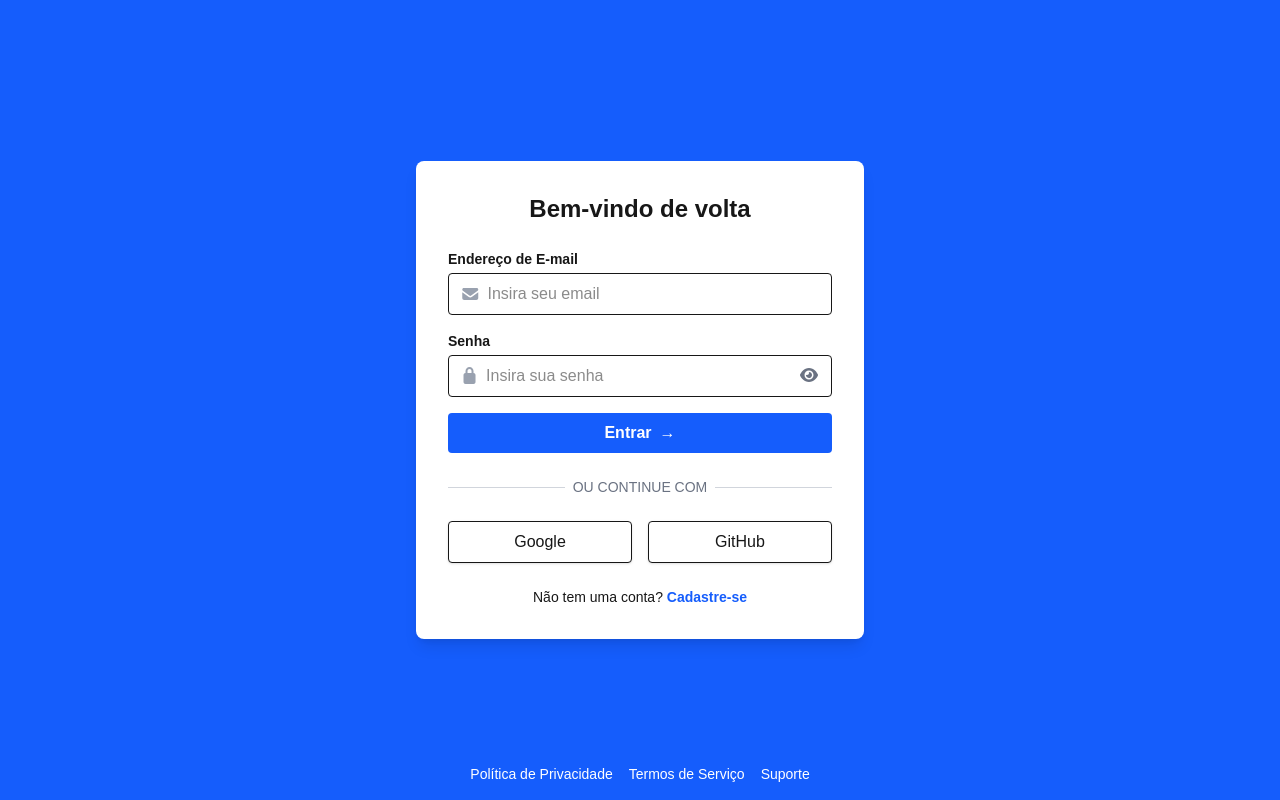
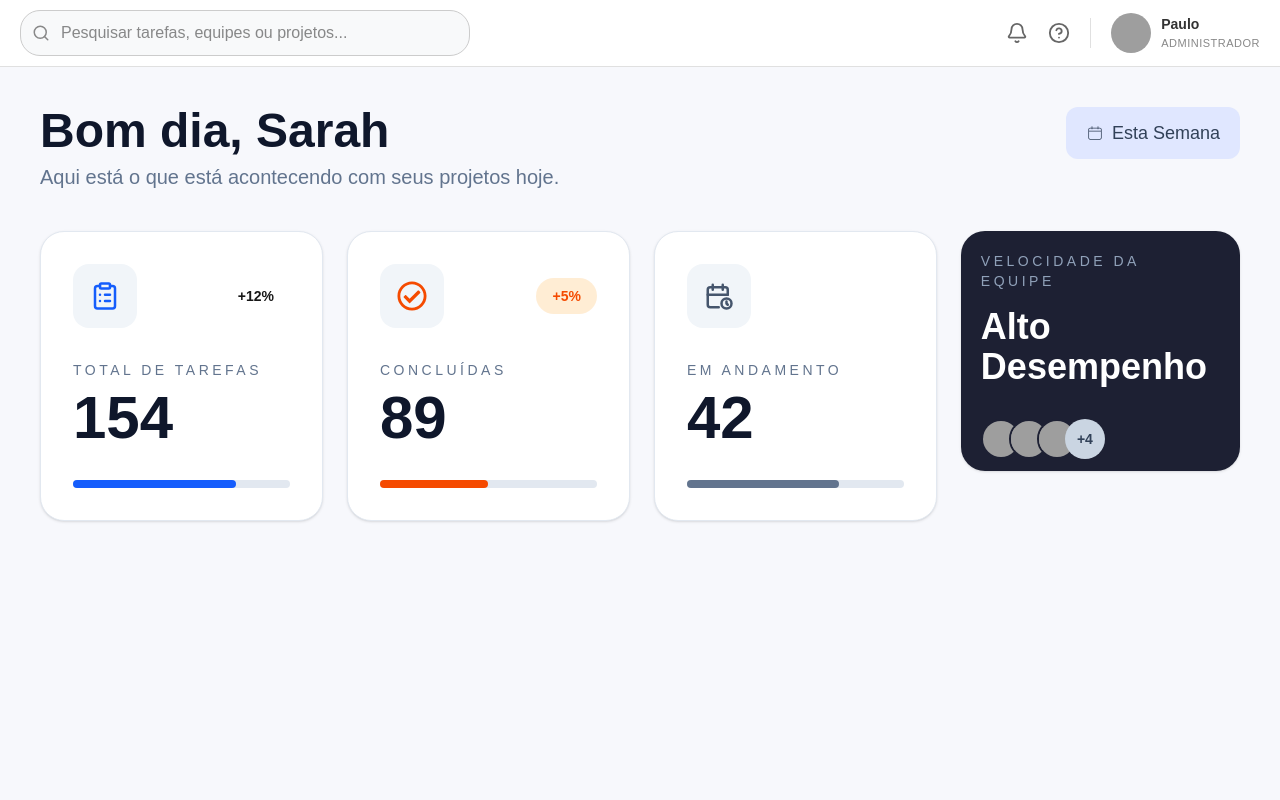
Before and after one commit to ilucaslima/LAB04-frontend, a Next.js app: page / in a window 1280 px wide. Shown: the top 800 px of the page. Built offline with nearby package versions, Linux system fonts and the light colour scheme; grey boxes are pictures that could not be loaded.

Commit message:
feature/atualizacao dashboard

```diff
--- a/app/page.tsx
+++ b/app/page.tsx
@@ -1,140 +1,17 @@
 "use client";
 
-import { useState } from "react";
-import { FontAwesomeIcon } from "@fortawesome/react-fontawesome";
-import { faEnvelope, faLock, faEye, faEyeSlash } from "@fortawesome/free-solid-svg-icons";
+import DashBoardHeader from "@/components/DashboardHeader/DashboardHeader ";
+import Header from "@/components/Header";
+import KanbanBoard from "@/components/KanbanBoard";
 
 export default function LoginPage() {
-  const [email, setEmail] = useState("");
-  const [senha, setSenha] = useState("");
-  const [mostrarSenha, setMostrarSenha] = useState(false);
-  const [tentativas, setTentativas] = useState(0);
-  const [erroEmail, setErroEmail] = useState("");
-  const [erroSenha, setErroSenha] = useState("");
-
-  const validarEmail = (valor: string) => {
-    const regex = /^[^\s@]+@[^\s@]+\.[^\s@]+$/;
-    return regex.test(valor);
-  };
-
-  const validarSenha = (valor: string) => {
-    const regex = /^(?=.*[A-Z])(?=.*[!@#$%&*?+=]).{8,}$/;
-    return regex.test(valor);
-  };
-
-  const handleLogin = () => {
-    setErroEmail("");
-    setErroSenha("");
-
-    if (!validarEmail(email)) {
-      setErroEmail("E-mail inválido ou não cadastrado");
-      return;
-    }
-
-    if (!validarSenha(senha)) {
-      setErroSenha("Senha inválida: mínimo 8 caracteres, 1 maiúscula e 1 especial");
-      return;
-    }
-
-
-    const senhaCorreta = "Senha@123";
-    if (senha !== senhaCorreta) {
-      setTentativas(tentativas + 1);
-      setErroSenha("Senha incorreta");
-      if (tentativas + 1 >= 4) {
-        alert("4 tentativas falhas, refaça sua senha!");
-
-      }
-      return;
-    }
-
-    alert("Login realizado com sucesso!");
-  };
 
   return (
-    <div className="flex items-center justify-center min-h-screen bg-blue-600">
-      <div className="bg-white p-8 rounded-lg shadow-lg w-full max-w-md">
-        <h2 className="text-2xl font-bold mb-6 text-center">Bem-vindo de volta</h2>
+    <div>
+      <Header/>
+      <DashBoardHeader/>
+      <KanbanBoard/>
+    </div>
 
-
-        <div className="mb-4">
-          <label className="block text-sm font-semibold mb-1">Endereço de E-mail</label>
-          <div className="flex items-center border rounded px-3">
-            <FontAwesomeIcon icon={faEnvelope} className="text-gray-400 mr-2" />
-            <input
-              type="text"
-              placeholder="Insira seu email"
-              value={email}
-              onChange={(e) => setEmail(e.target.value)}
-              className="w-full py-2 outline-none"
-            />
-          </div>
-          {erroEmail && <p className="text-red-600 font-bold text-sm mt-1">{erroEmail}</p>}
-        </div>
-
-
-        <div className="mb-4">
-          <label className="block text-sm font-semibold mb-1">Senha</label>
-          <div className="flex items-center border rounded px-3">
-            <FontAwesomeIcon icon={faLock} className="text-gray-400 mr-2" />
-            <input
-              type={mostrarSenha ? "text" : "password"}
-              placeholder="Insira sua senha"
-              value={senha}
-              onChange={(e) => setSenha(e.target.value)}
-              className="w-full py-2 outline-none"
-            />
-            <button
-              type="button"
-              onClick={() => setMostrarSenha(!mostrarSenha)}
-              className="ml-2 text-gray-500"
-            >
-              <FontAwesomeIcon icon={mostrarSenha ? faEyeSlash : faEye} />
-            </button>
-          </div>
-          {erroSenha && <p className="text-red-600 font-bold text-sm mt-1">{erroSenha}</p>}
-        </div>
-
-
-        <button
-          onClick={handleLogin}
-          className="w-full bg-blue-600 text-white py-2 rounded flex items-center justify-center font-semibold hover:bg-blue-700"
-        >
-          Entrar <span className="ml-2">→</span>
-        </button>
-
-
-        <div className="flex items-center my-6">
-          <hr className="flex-grow border-gray-300" />
-          <span className="px-2 text-gray-500 text-sm">OU CONTINUE COM</span>
-          <hr className="flex-grow border-gray-300" />
-        </div>
-
-
-        <div className="flex space-x-4">
-          <button className="flex-1 border rounded py-2 bg-white shadow hover:bg-gray-100">
-            Google
-          </button>
-          <button className="flex-1 border rounded py-2 bg-white shadow hover:bg-gray-100">
-            GitHub
-          </button>
-        </div>
-
-
-        <p className="mt-6 text-center text-sm">
-          Não tem uma conta?{" "}
-          <a href="/cadastro" className="text-blue-600 font-semibold">
-            Cadastre-se
-          </a>
-        </p>
-      </div>
-
-
-      <div className="absolute bottom-4 text-white text-sm space-x-4">
-        <a href="/privacidade" className="hover:underline">Política de Privacidade</a>
-        <a href="/termos" className="hover:underline">Termos de Serviço</a>
-        <a href="/suporte" className="hover:underline">Suporte</a>
-      </div>
-    </div>
   );
 }
--- /dev/null
+++ b/components/login/login.tsx
@@ -0,0 +1,140 @@
+"use client";
+
+import { useState } from "react";
+import { FontAwesomeIcon } from "@fortawesome/react-fontawesome";
+import { faEnvelope, faLock, faEye, faEyeSlash } from "@fortawesome/free-solid-svg-icons";
+
+export default function LoginPage() {
+  const [email, setEmail] = useState("");
+  const [senha, setSenha] = useState("");
+  const [mostrarSenha, setMostrarSenha] = useState(false);
+  const [tentativas, setTentativas] = useState(0);
+  const [erroEmail, setErroEmail] = useState("");
+  const [erroSenha, setErroSenha] = useState("");
+
+  const validarEmail = (valor: string) => {
+    const regex = /^[^\s@]+@[^\s@]+\.[^\s@]+$/;
+    return regex.test(valor);
+  };
+
+  const validarSenha = (valor: string) => {
+    const regex = /^(?=.*[A-Z])(?=.*[!@#$%&*?+=]).{8,}$/;
+    return regex.test(valor);
+  };
+
+  const handleLogin = () => {
+    setErroEmail("");
+    setErroSenha("");
+
+    if (!validarEmail(email)) {
+      setErroEmail("E-mail inválido ou não cadastrado");
+      return;
+    }
+
+    if (!validarSenha(senha)) {
+      setErroSenha("Senha inválida: mínimo 8 caracteres, 1 maiúscula e 1 especial");
+      return;
+    }
+
+
+    const senhaCorreta = "Senha@123";
+    if (senha !== senhaCorreta) {
+      setTentativas(tentativas + 1);
+      setErroSenha("Senha incorreta");
+      if (tentativas + 1 >= 4) {
+        alert("4 tentativas falhas, refaça sua senha!");
+
+      }
+      return;
+    }
+
+    alert("Login realizado com sucesso!");
+  };
+
+  return (
+    <div className="flex items-center justify-center min-h-screen bg-blue-600">
+      <div className="bg-[#FFFFFF] p-8 rounded-lg shadow-lg w-full max-w-md">
+        <h2 className="text-2xl text-[#191b29] font-bold mb-6 text-center color-">Bem-vindo de volta</h2>
+
+
+        <div className="mb-4">
+          <label className="block  text-[#414754]  font-semibold mb-1">Endereço de E-mail</label>
+          <div className="flex items-center border rounded px-3 bg-[#F4F2FF]">
+            <FontAwesomeIcon icon={faEnvelope} className="text-gray-400 mr-2" />
+            <input
+              type="text"
+              placeholder="nome@empresa.com"
+              value={email}
+              onChange={(e) => setEmail(e.target.value)}
+              className="w-full py-2 outline-none text-[#A5A8B6]"
+            />
+          </div>
+          {erroEmail && <p className="text-red-600 font-bold text-sm mt-1">{erroEmail}</p>}
+        </div>
+
+
+        <div className="mb-4">
+          <label className="block text-[#414754] font-semibold mb-1">Senha</label>
+          <div className="flex items-center border rounded px-3 bg-[#F4F2FF]">
+            <FontAwesomeIcon icon={faLock} className="text-gray-400 mr-2" />
+            <input
+              type={mostrarSenha ? "text" : "password"}
+              placeholder="********"
+              value={senha}
+              onChange={(e) => setSenha(e.target.value)}
+              className="w-full py-2 outline-none text-[#A5A8B6]"
+            />
+            <button
+              type="button"
+              onClick={() => setMostrarSenha(!mostrarSenha)}
+              className="ml-2 text-gray-500"
+            >
+              <FontAwesomeIcon icon={mostrarSenha ? faEyeSlash : faEye} />
+            </button>
+          </div>
+          {erroSenha && <p className="text-red-600 font-bold text-sm mt-1">{erroSenha}</p>}
+        </div>
+
+
+        <button
+          onClick={handleLogin}
+          className="w-full bg-blue-600 text-white py-2 rounded-lg flex items-center justify-center font-semibold hover:bg-blue-700"
+        >
+          Entrar <span className="ml-2">→</span>
+        </button>
+
+
+        <div className="flex items-center my-6">
+          <hr className="flex-grow border-gray-300" />
+          <span className="px-2 text-gray-500 text-sm">OU CONTINUE COM</span>
+          <hr className="flex-grow border-gray-300" />
+        </div>
+
+
+        <div className="flex space-x-4">
+          <button className="flex-1 text-[#191b29] font-bold border rounded py-2 bg-white shadow hover:bg-gray-100">
+            Google
+          </button>
+          <button className="flex-1 text-[#191b29] border font-bold rounded py-2 bg-white shadow hover:bg-gray-100">
+            GitHub
+          </button>
+        </div>
+
+
+        <p className="mt-6 text-center text-[#414754]">
+          Não tem uma conta?{" "}
+          <a href="/cadastro" className="text-blue-600 font-semibold">
+            Cadastre-se
+          </a>
+        </p>
+      </div>
+
+
+      <div className="absolute bottom-4 text-white text-sm space-x-4">
+        <a href="/privacidade" className="hover:underline">Política de Privacidade</a>
+        <a href="/termos" className="hover:underline">Termos de Serviço</a>
+        <a href="/suporte" className="hover:underline">Suporte</a>
+      </div>
+    </div>
+  );
+}
--- a/package.json
+++ b/package.json
@@ -10,6 +10,8 @@
     "prepare": "husky"
   },
   "dependencies": {
+    "@fortawesome/free-solid-svg-icons": "^7.3.1",
+    "@fortawesome/react-fontawesome": "^3.5.0",
     "@hello-pangea/dnd": "^18.0.1",
     "lucide-react": "^1.23.0",
     "next": "16.2.10",
```
Also changed, not shown: components/ActivityRecent/ActivityItem.tsx (renamed from src/components/ActivityRecent/ActivityItem.tsx), components/ActivityRecent/ActivityRecent.tsx (renamed from src/components/ActivityRecent/ActivityRecent.tsx), components/DashboardHeader/CardsHeader.tsx (renamed from src/components/DashboardHeader/CardsHeader.tsx), components/DashboardHeader/DashboardHeader .tsx (renamed from src/components/DashboardHeader/DashboardHeader .tsx), 1 other file (tests, documents, lock files or other folders).
